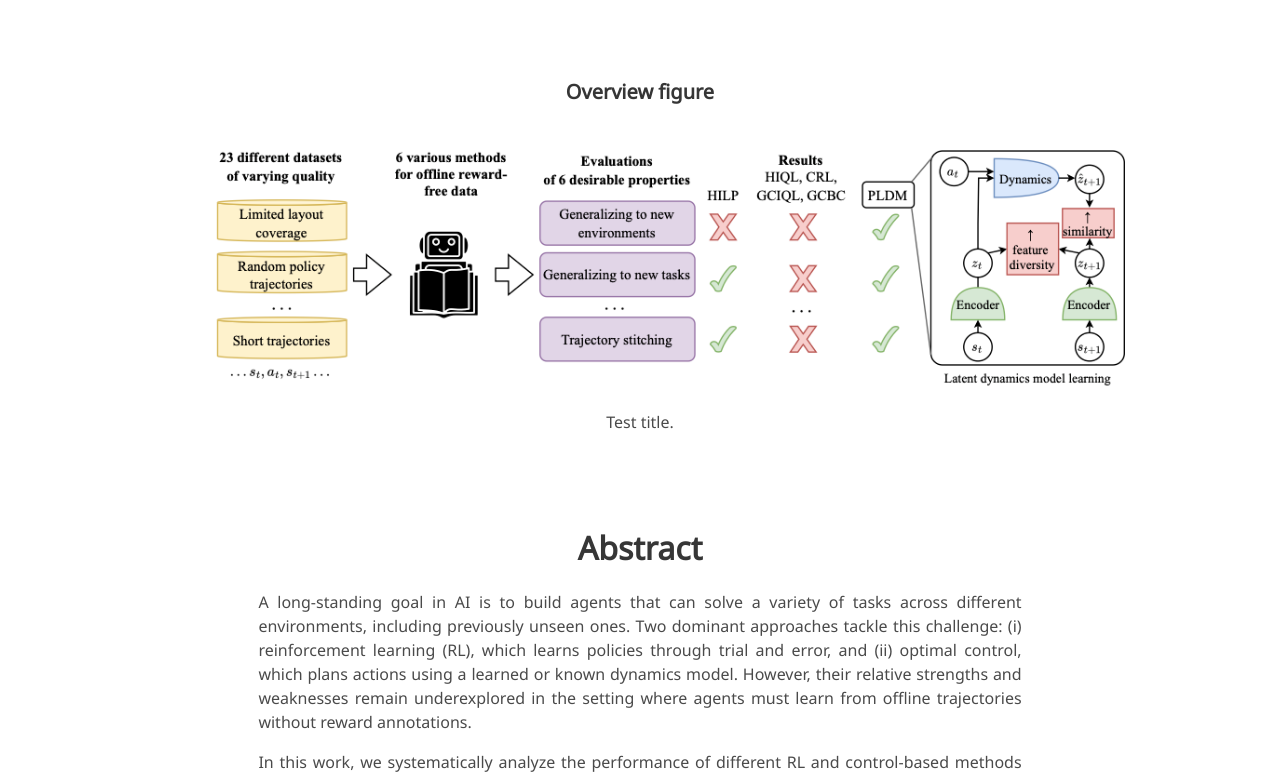
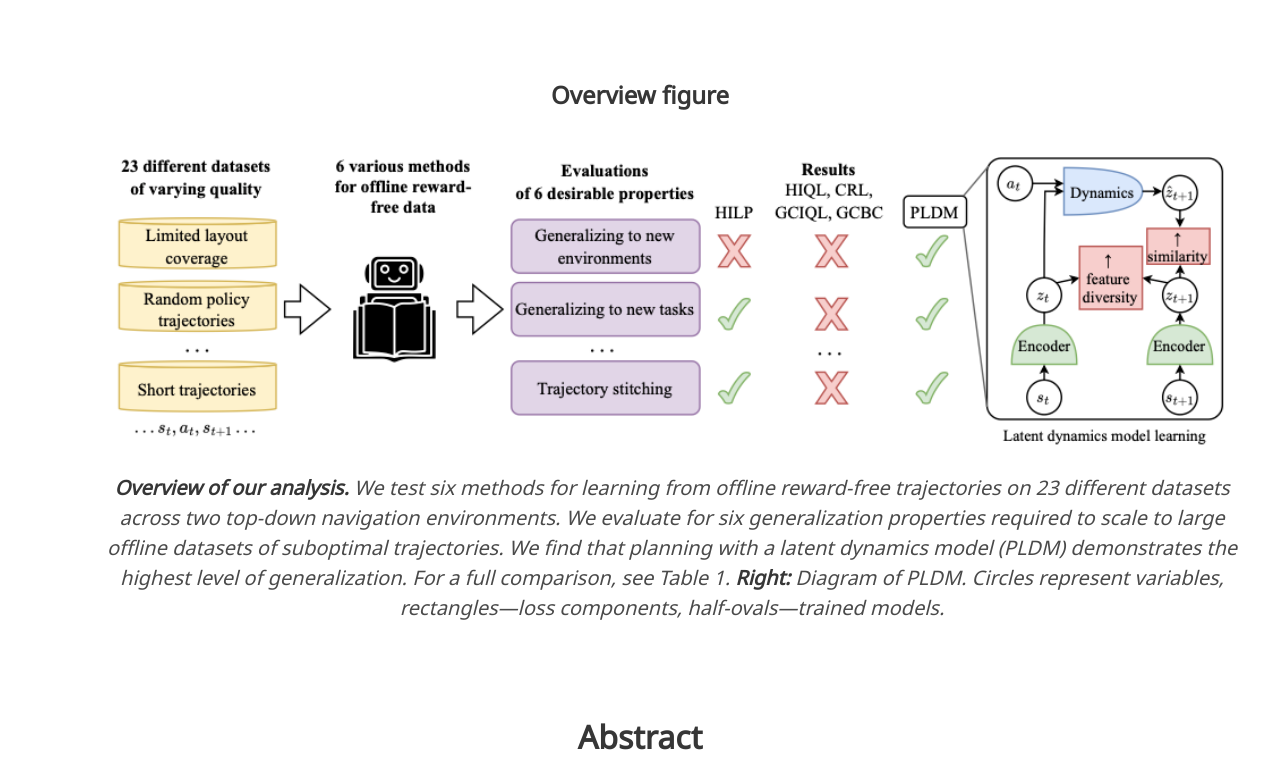
Before and after one commit to vladisai/pldm-page, a plain HTML site: page index.html in a window 1280 px wide. Shown: the part 442-1218 px from the top of the page. Drawn offline with nearby package versions, Linux system fonts and the light colour scheme; some icons are missing; a web font is replaced by a local one.

Commit message:
update figure

```diff
--- a/index.html
+++ b/index.html
@@ -167,20 +167,36 @@ height="0" width="0" style="display:none;visibility:hidden"></iframe></noscript>
   </div>
 </section>
 
+<!--<section class="section">-->
+<!--  <div class="container is-max-desktop">-->
+<!--    <div class="columns is-centered has-text-centered">-->
+<!--      <div class="column content">-->
+<!--        <h2 class="title is-5">Overview figure</h2>-->
+<!--        <figure class="image is-fullwidth">-->
+<!--          <img src="./static/images/main_idea.png" alt="Overview figure">-->
+<!--        </figure>-->
+<!--        Test title.-->
+<!--      </div>-->
+<!--    </div>-->
+<!--  </div>-->
+<!--</section>-->
 <section class="section">
-  <div class="container is-max-desktop">
-    <!-- Abstract. -->
+  <div class="container is-fluid">
     <div class="columns is-centered has-text-centered">
       <div class="column content">
-        <h2 class="title is-5">Overview figure</h2>
+        <h2 class="title is-4">Overview figure</h2>
         <figure class="image is-fullwidth">
-          <img src="./static/images/main_idea.png" alt="Overview figure">
+          <img src="./static/images/main_idea.png" alt="Overview of our analysis">
+          <figcaption class="is-size-5">
+            <strong>Overview of our analysis.</strong> We test six methods for learning from offline reward-free
+            trajectories on 23 different datasets across two top-down navigation environments. We evaluate for six generalization properties required to scale to large offline datasets of suboptimal trajectories. We find that planning with a latent dynamics model (PLDM) demonstrates the highest level of generalization. For a full comparison, see Table 1. <strong>Right:</strong> Diagram of PLDM. Circles represent variables, rectangles—loss components, half-ovals—trained models.
+          </figcaption>
         </figure>
-        Test title.
       </div>
     </div>
   </div>
 </section>
+
 
 <section class="section">
   <div class="container is-max-desktop">
```
